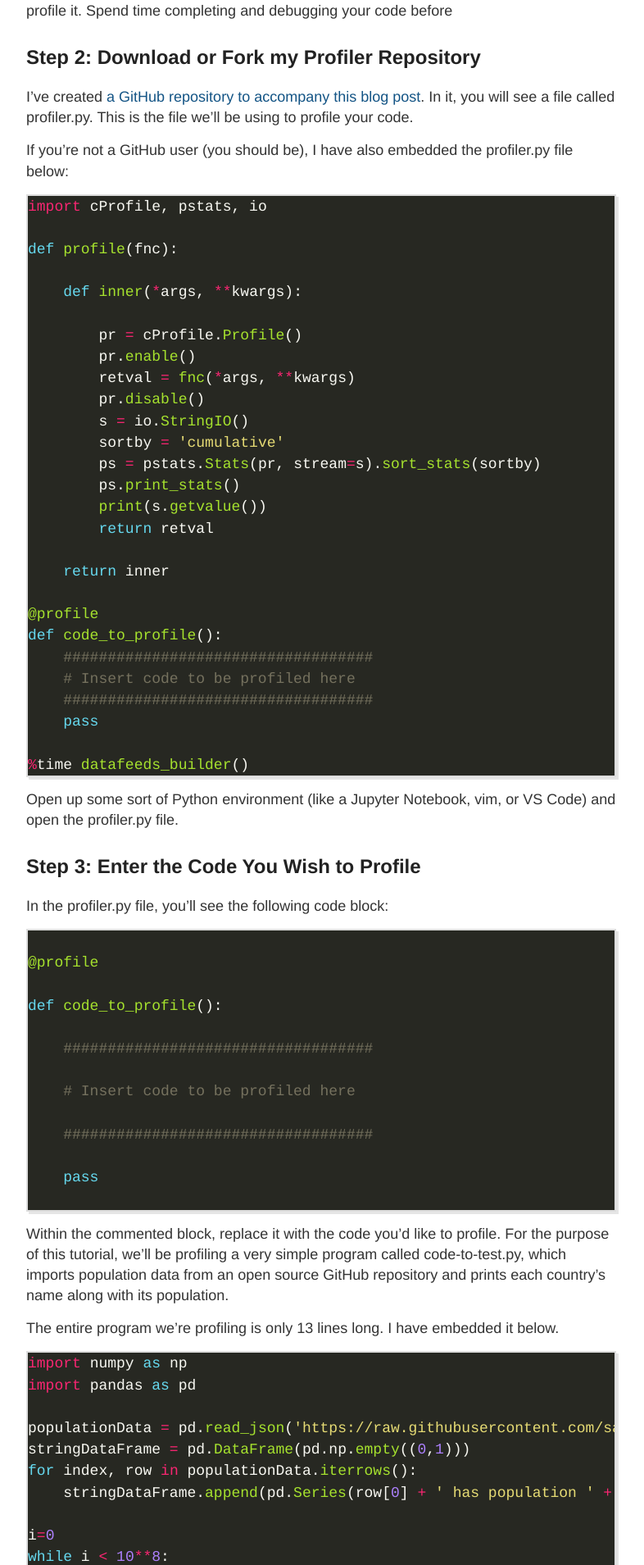
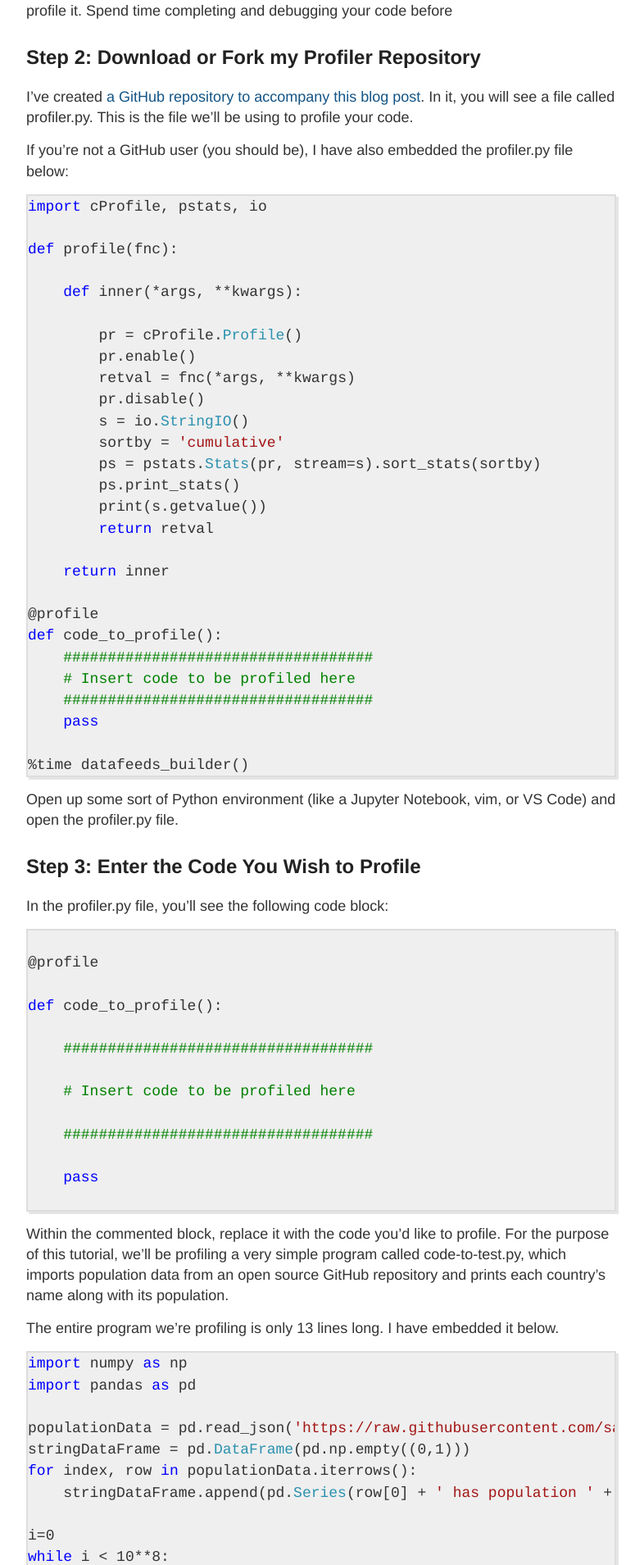
Before and after one commit to rosyberti/website, a Jekyll site: the page built from _posts/2020-03-24-how-to-profile-python-code.md, in a window 1280 px wide. Shown: the part 1533-3442 px from the top of the page at 82% size, without its empty margins (248-1034 px from the left). Built offline with Jekyll 4.4.1, drawn with Linux system fonts in a browser that asks for light colours.

Commit message:
changed to 'vs' syntax highlighting template

```diff
--- a/_sass/_highlights.scss
+++ b/_sass/_highlights.scss
@@ -14,68 +14,36 @@
   font-family:'Bitstream Vera Sans Mono','Courier', monospace;
 }
 
-.highlight pre { background-color: #272822; }
-.highlight .hll { background-color: #272822; }
-.highlight .c { color: #75715e } /* Comment */
-.highlight .err { color: #960050; background-color: #1e0010 } /* Error */
-.highlight .k { color: #66d9ef } /* Keyword */
-.highlight .l { color: #ae81ff } /* Literal */
-.highlight .n { color: #f8f8f2 } /* Name */
-.highlight .o { color: #f92672 } /* Operator */
-.highlight .p { color: #f8f8f2 } /* Punctuation */
-.highlight .cm { color: #75715e } /* Comment.Multiline */
-.highlight .cp { color: #75715e } /* Comment.Preproc */
-.highlight .c1 { color: #75715e } /* Comment.Single */
-.highlight .cs { color: #75715e } /* Comment.Special */
+.highlight .hll { background-color: #ffffcc }
+.highlight .c { color: #008000 } /* Comment */
+.highlight .err { border: 1px solid #FF0000 } /* Error */
+.highlight .k { color: #0000ff } /* Keyword */
+.highlight .cm { color: #008000 } /* Comment.Multiline */
+.highlight .cp { color: #0000ff } /* Comment.Preproc */
+.highlight .c1 { color: #008000 } /* Comment.Single */
+.highlight .cs { color: #008000 } /* Comment.Special */
 .highlight .ge { font-style: italic } /* Generic.Emph */
+.highlight .gh { font-weight: bold } /* Generic.Heading */
+.highlight .gp { font-weight: bold } /* Generic.Prompt */
 .highlight .gs { font-weight: bold } /* Generic.Strong */
-.highlight .kc { color: #66d9ef } /* Keyword.Constant */
-.highlight .kd { color: #66d9ef } /* Keyword.Declaration */
-.highlight .kn { color: #f92672 } /* Keyword.Namespace */
-.highlight .kp { color: #66d9ef } /* Keyword.Pseudo */
-.highlight .kr { color: #66d9ef } /* Keyword.Reserved */
-.highlight .kt { color: #66d9ef } /* Keyword.Type */
-.highlight .ld { color: #e6db74 } /* Literal.Date */
-.highlight .m { color: #ae81ff } /* Literal.Number */
-.highlight .s { color: #e6db74 } /* Literal.String */
-.highlight .na { color: #a6e22e } /* Name.Attribute */
-.highlight .nb { color: #f8f8f2 } /* Name.Builtin */
-.highlight .nc { color: #a6e22e } /* Name.Class */
-.highlight .no { color: #66d9ef } /* Name.Constant */
-.highlight .nd { color: #a6e22e } /* Name.Decorator */
-.highlight .ni { color: #f8f8f2 } /* Name.Entity */
-.highlight .ne { color: #a6e22e } /* Name.Exception */
-.highlight .nf { color: #a6e22e } /* Name.Function */
-.highlight .nl { color: #f8f8f2 } /* Name.Label */
-.highlight .nn { color: #f8f8f2 } /* Name.Namespace */
-.highlight .nx { color: #a6e22e } /* Name.Other */
-.highlight .py { color: #f8f8f2 } /* Name.Property */
-.highlight .nt { color: #f92672 } /* Name.Tag */
-.highlight .nv { color: #f8f8f2 } /* Name.Variable */
-.highlight .ow { color: #f92672 } /* Operator.Word */
-.highlight .w { color: #f8f8f2 } /* Text.Whitespace */
-.highlight .mf { color: #ae81ff } /* Literal.Number.Float */
-.highlight .mh { color: #ae81ff } /* Literal.Number.Hex */
-.highlight .mi { color: #ae81ff } /* Literal.Number.Integer */
-.highlight .mo { color: #ae81ff } /* Literal.Number.Oct */
-.highlight .sb { color: #e6db74 } /* Literal.String.Backtick */
-.highlight .sc { color: #e6db74 } /* Literal.String.Char */
-.highlight .sd { color: #e6db74 } /* Literal.String.Doc */
-.highlight .s2 { color: #e6db74 } /* Literal.String.Double */
-.highlight .se { color: #ae81ff } /* Literal.String.Escape */
-.highlight .sh { color: #e6db74 } /* Literal.String.Heredoc */
-.highlight .si { color: #e6db74 } /* Literal.String.Interpol */
-.highlight .sx { color: #e6db74 } /* Literal.String.Other */
-.highlight .sr { color: #e6db74 } /* Literal.String.Regex */
-.highlight .s1 { color: #e6db74 } /* Literal.String.Single */
-.highlight .ss { color: #e6db74 } /* Literal.String.Symbol */
-.highlight .bp { color: #f8f8f2 } /* Name.Builtin.Pseudo */
-.highlight .vc { color: #f8f8f2 } /* Name.Variable.Class */
-.highlight .vg { color: #f8f8f2 } /* Name.Variable.Global */
-.highlight .vi { color: #f8f8f2 } /* Name.Variable.Instance */
-.highlight .il { color: #ae81ff } /* Literal.Number.Integer.Long */
-
-.highlight .gh { } /* Generic Heading & Diff Header */
-.highlight .gu { color: #75715e; } /* Generic.Subheading & Diff Unified/Comment? */
-.highlight .gd { color: #f92672; } /* Generic.Deleted & Diff Deleted */
-.highlight .gi { color: #a6e22e; } /* Generic.Inserted & Diff Inserted */
+.highlight .gu { font-weight: bold } /* Generic.Subheading */
+.highlight .kc { color: #0000ff } /* Keyword.Constant */
+.highlight .kd { color: #0000ff } /* Keyword.Declaration */
+.highlight .kn { color: #0000ff } /* Keyword.Namespace */
+.highlight .kp { color: #0000ff } /* Keyword.Pseudo */
+.highlight .kr { color: #0000ff } /* Keyword.Reserved */
+.highlight .kt { color: #2b91af } /* Keyword.Type */
+.highlight .s { color: #a31515 } /* Literal.String */
+.highlight .nc { color: #2b91af } /* Name.Class */
+.highlight .ow { color: #0000ff } /* Operator.Word */
+.highlight .sb { color: #a31515 } /* Literal.String.Backtick */
+.highlight .sc { color: #a31515 } /* Literal.String.Char */
+.highlight .sd { color: #a31515 } /* Literal.String.Doc */
+.highlight .s2 { color: #a31515 } /* Literal.String.Double */
+.highlight .se { color: #a31515 } /* Literal.String.Escape */
+.highlight .sh { color: #a31515 } /* Literal.String.Heredoc */
+.highlight .si { color: #a31515 } /* Literal.String.Interpol */
+.highlight .sx { color: #a31515 } /* Literal.String.Other */
+.highlight .sr { color: #a31515 } /* Literal.String.Regex */
+.highlight .s1 { color: #a31515 } /* Literal.String.Single */
+.highlight .ss { color: #a31515 } /* Literal.String.Symbol */
```
